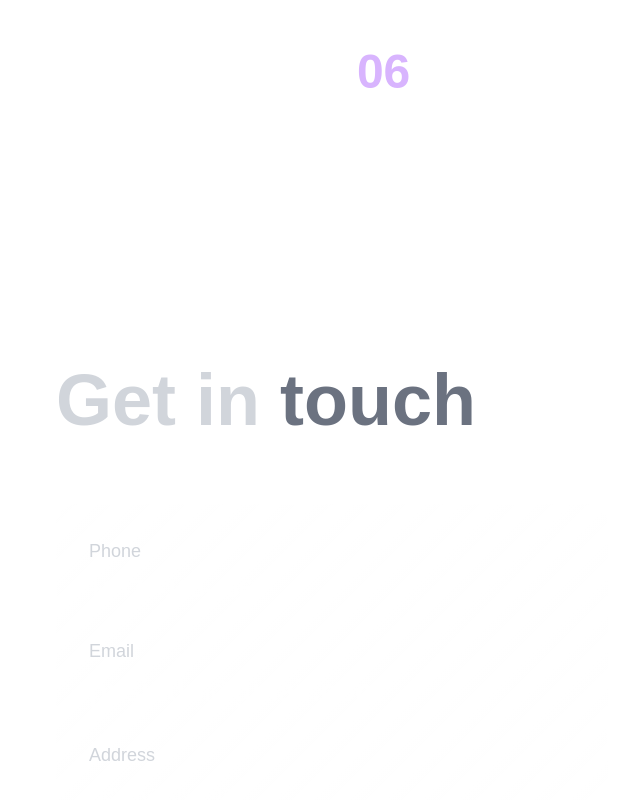
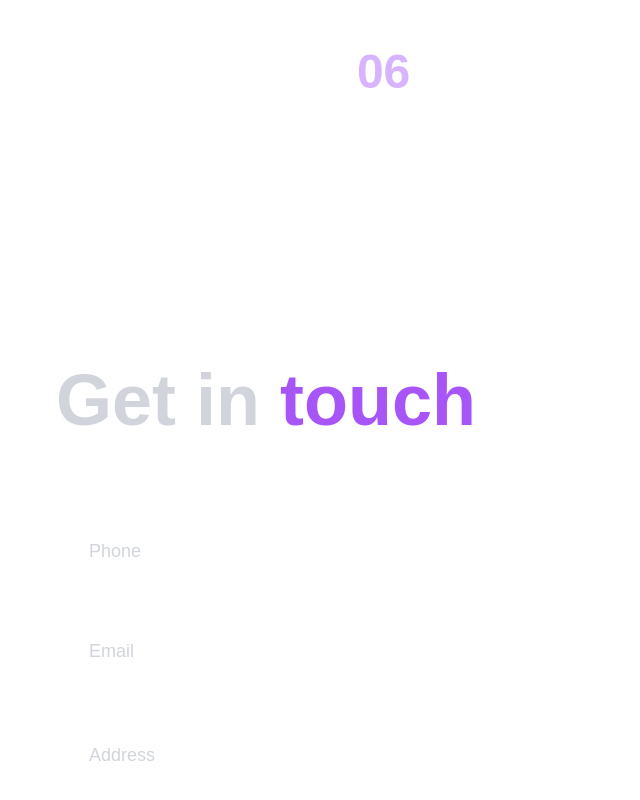
Before and after one commit to pasindu-mahesh/portfolio-next, a Next.js app: page / in a window 1280 px wide. Shown: the part 3302-4102 px from the top of the page, without its empty margins (0-640 px from the left). Built offline with nearby package versions, Linux system fonts and the light colour scheme.

Commit message:
feat: compleat contacts

```diff
--- a/components/contacts.tsx
+++ b/components/contacts.tsx
@@ -19,7 +19,7 @@ export const Contacts = () => {
                         transition={{ duration: 0.6, delay: 0.2 }}
                         className="text-7xl font-bold text-gray-300"
                     >
-                        Get in <span className="text-gray-500">touch</span>
+                        Get in <span className="text-purple-500">touch</span>
                     </motion.h2>
 
                     <motion.div
@@ -32,7 +32,7 @@ export const Contacts = () => {
                             <p className="text-lg text-gray-300">Phone</p>
                             <a
                                 href="tel:+9476-123-4567"
-                                className="text-2xl font-semibold hover:text-gray-400 transition duration-300 flex items-center gap-2"
+                                className="text-2xl font-semibold hover:text-purple-400 transition duration-300 flex items-center after:content-['↗'] after:ml-2"
                             >
                                 +9476-123-4567
                                 <span className="text-gray-500"></span>
@@ -43,7 +43,7 @@ export const Contacts = () => {
                             <p className="text-lg text-gray-300">Email</p>
                             <a
                                 href="mailto:pasindu@gmail.com"
-                                className="lg:text-3xl font-semibold hover:text-gray-400 transition duration-300 flex items-center gap-2"
+                                className="lg:text-3xl font-semibold hover:text-purple-400 transition duration-300 flex items-center  after:content-['↗'] after:ml-2"
                             >
                                 pasindu@gmail.com
                                 <span className="text-gray-500"></span>
```
